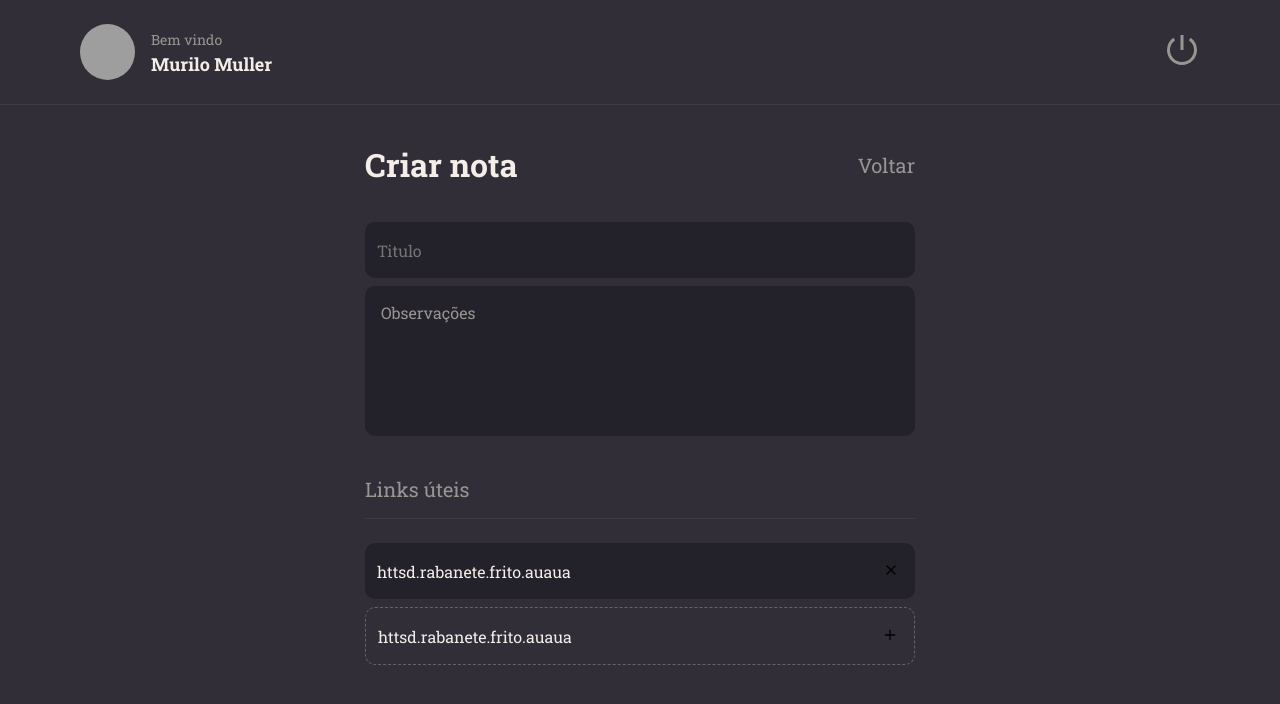
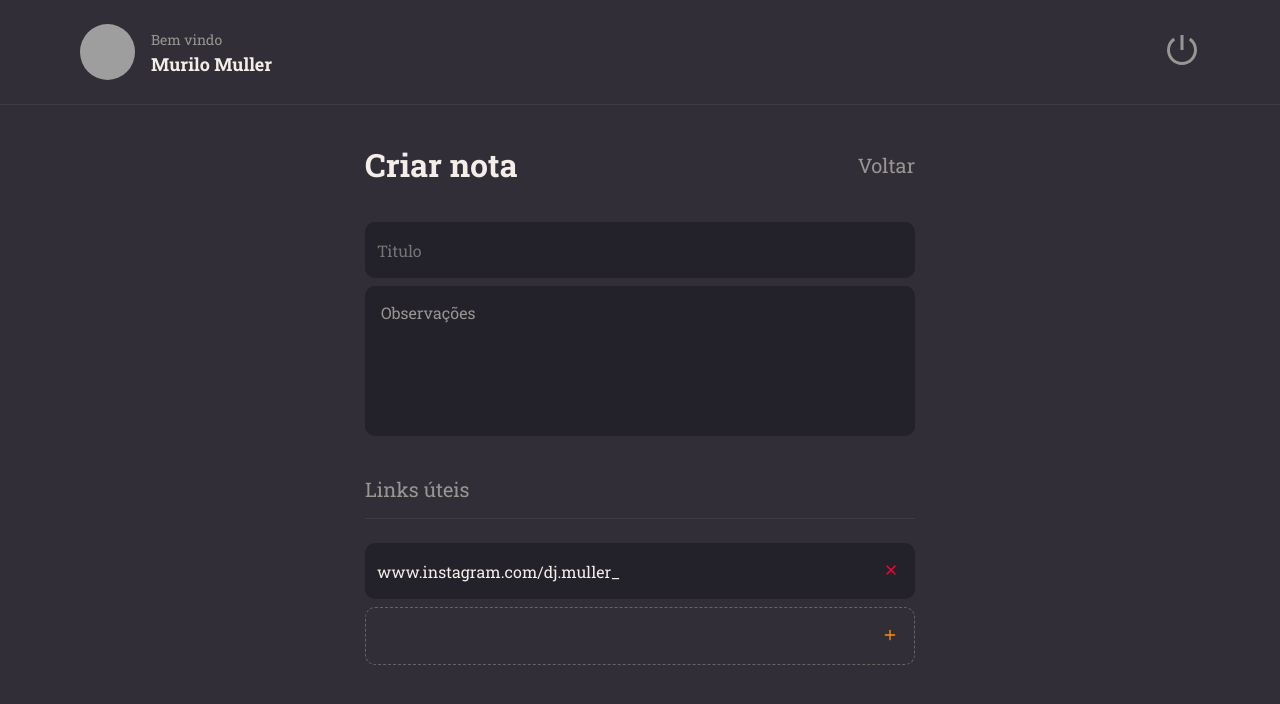
Before and after one commit to MullerHub/Rocketseat-Explorer, a React (Vite) app in the folder Stage0901/RocketNotes/: page / in a window 1280 px wide. Shown: the top 704 px of the page. Built offline with nearby package versions, Linux system fonts and the light colour scheme; grey boxes are pictures that could not be loaded.

Commit message:
NoteItems att

```diff
--- a/Stage0901/RocketNotes/src/components/NoteItem/index.jsx
+++ b/Stage0901/RocketNotes/src/components/NoteItem/index.jsx
@@ -13,6 +13,7 @@ export function NoteItem({ isNew, value, onClick, ...rest }) {
       <button
         type="button"
         onClick={onClick}
+        className={isNew ? 'button-add' : 'button-delete'}
       >
         {isNew ? <FiPlus /> : <FiX />}
 
--- a/Stage0901/RocketNotes/src/components/NoteItem/styles.js
+++ b/Stage0901/RocketNotes/src/components/NoteItem/styles.js
@@ -22,9 +22,11 @@ export const Container = styled.div`
   }
 
   .button-delete {
+    color: ${({ theme }) => theme.COLORS.RED};
   }
 
   .button-add {
+    color: ${({ theme }) => theme.COLORS.ORANGE};
   }
 
   > input {
@@ -39,7 +41,7 @@ export const Container = styled.div`
     border: none;
 
     &::placeholder {
-      color: ${({ theme }) => theme.COLORS.GRAY_100};
+      color: ${({ theme }) => theme.COLORS.GRAY_300};
     }
   }
 `
--- a/Stage0901/RocketNotes/src/pages/New/index.jsx
+++ b/Stage0901/RocketNotes/src/pages/New/index.jsx
@@ -21,8 +21,8 @@ export function New() {
           <Textarea placeholder="Observações" />
 
           <Section title="Links úteis" >
-            <NoteItem value="httsd.rabanete.frito.auaua" />
-            <NoteItem value="httsd.rabanete.frito.auaua" isNew />
+            <NoteItem value="www.instagram.com/dj.muller_" />
+            <NoteItem isNew placeholder="Novo Link" />
 
           </Section>
         </Form>
```
